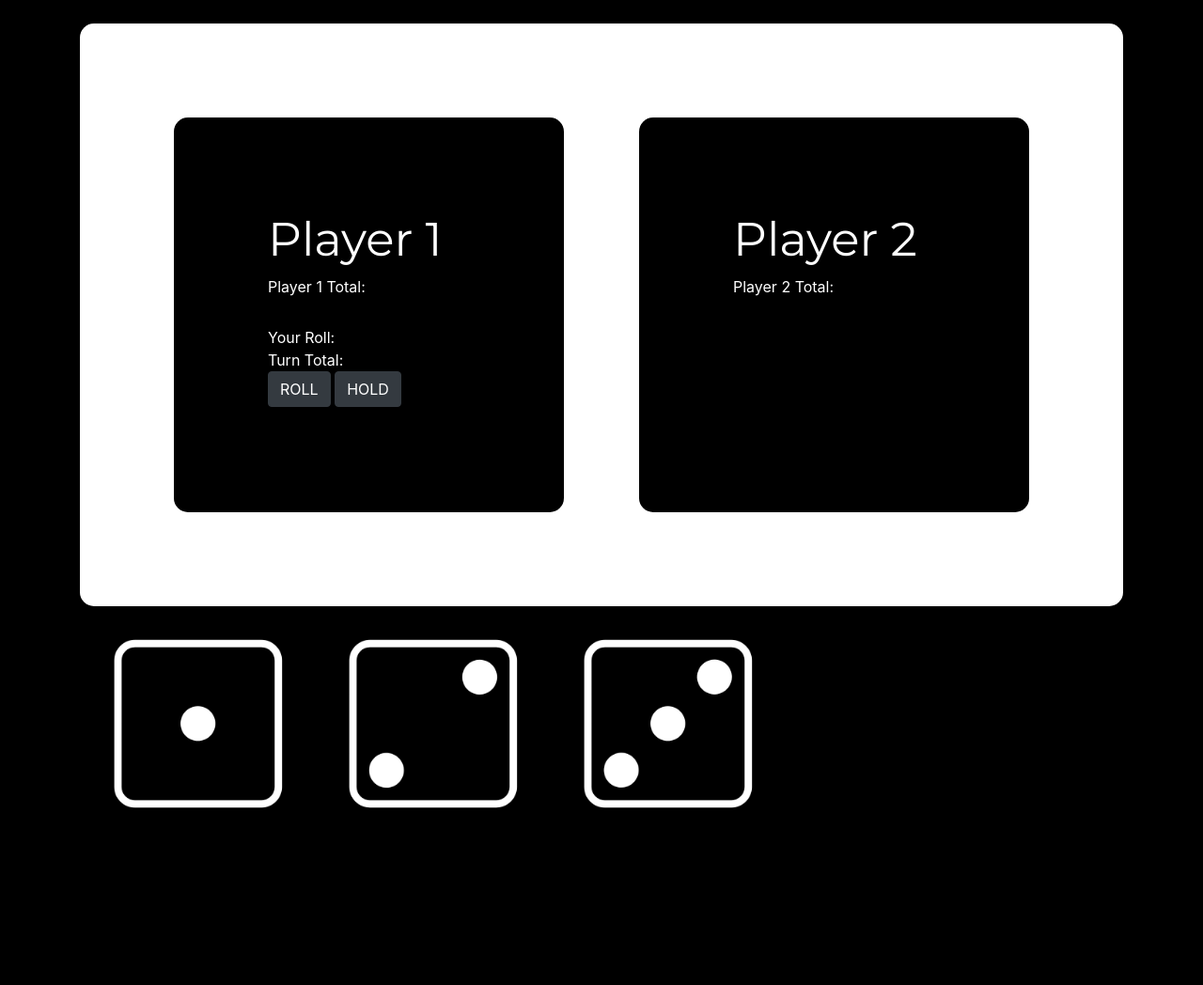
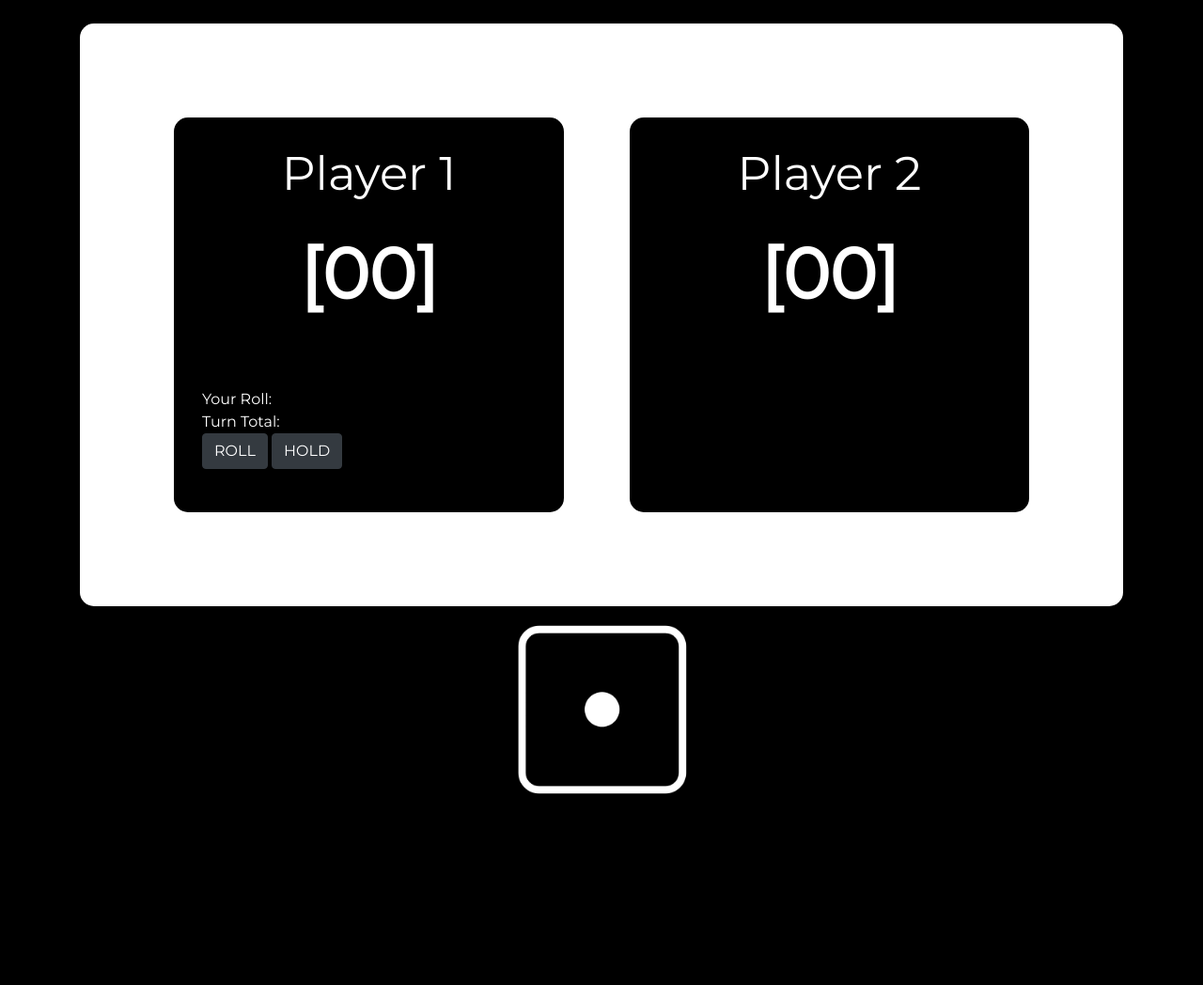
Before and after one commit to amcgladd/pig-dice, a plain HTML site: page index.html in a window 1280 px wide. Shown: the whole page at 94% size. Before the commit the page ends 995 px from the top, so only its background shows below. Drawn offline with nearby package versions, Linux system fonts and the light colour scheme.

Commit message:
format black boxes

```diff
--- a/css/styles.css
+++ b/css/styles.css
@@ -5,10 +5,16 @@
 #player-2-toggle {
   display: none;
 }
+.total-output {
+  font-size: 75px;
+  text-align: center;
+  margin: 20px;
+  }
 
 h3 {
   font-family: 'Montserrat', sans-serif;
   font-size: 50px;
+  text-align: center;
 }
 
 #message {
@@ -27,6 +33,11 @@ h3 {
   column-height: 1000px;
 }
 
+.dice-image {
+  text-align: center;
+  min-height: 400px;
+}
+
 .foreground {
   background-color: white;
   color: black;
@@ -36,28 +47,31 @@ h3 {
 }
 
 .player-data {
-  margin-top: 30px;
+  position: absolute;
+  margin-top: 45px;
+
 }
 
 body {
   background-color: black;
+  font-family: 'Montserrat', sans-serif;
 }
 
 img {
-  margin: 25px;
-  width: 200px;
+  margin-top: 10px;
+  height: 200px;
 }
 
 .black-box {
   background-color: black;
   color: white;
-  padding: 100px;
+  padding: 30px;
   border-radius: 15px;
   min-height: 420px;
 }
 
 #right {
-  margin-left: 25px;
+  margin-left: 15px;
 }
 #left {
   margin-right: 25px;
--- a/index.html
+++ b/index.html
@@ -20,9 +20,8 @@
       <div class="col-md-6">
         <div class="black-box" id="left">
         <h3>Player 1</h3>
-        <div>
-          Player 1 Total:
-          <span id="player-one-total"></span>
+        <div class="total-output">
+        <strong>[<span id="player-one-total">00</span>]</strong>
         </div>
         <div class="player-data" id="player-1-toggle">
         <div>
@@ -44,9 +43,8 @@
       <div class="col-md-6">
         <div class="black-box" id="right">
         <h3>Player 2</h3>
-        <div>
-          Player 2 Total:
-          <span id="player-two-total"></span>
+        <div class="total-output">
+        <strong>[<span id="player-two-total">00</span>]</strong>
         </div>
         <div class="player-data" id="player-2-toggle">
         <div>
@@ -66,7 +64,10 @@
     </div>
   </div>
   </div>
-  <img src="img/inverted-dice-1.png"><img src="img/inverted-dice-2.png"><img src="img/inverted-dice-3.png">
+  <div class="dice-image">
+  <img src="img/inverted-dice-1.png">
+  </div>
+
     <div id="message-box" class="row">
       <span id="message"></span>
     </div>
--- a/js/scripts.js
+++ b/js/scripts.js
@@ -15,6 +15,8 @@ function Player(name) {
   this.playerTotal = 0;
   this.name = name;
 }
+
+
 
 Player.prototype.updateTurn = function() {
   if(this.roll === 1) {
```
